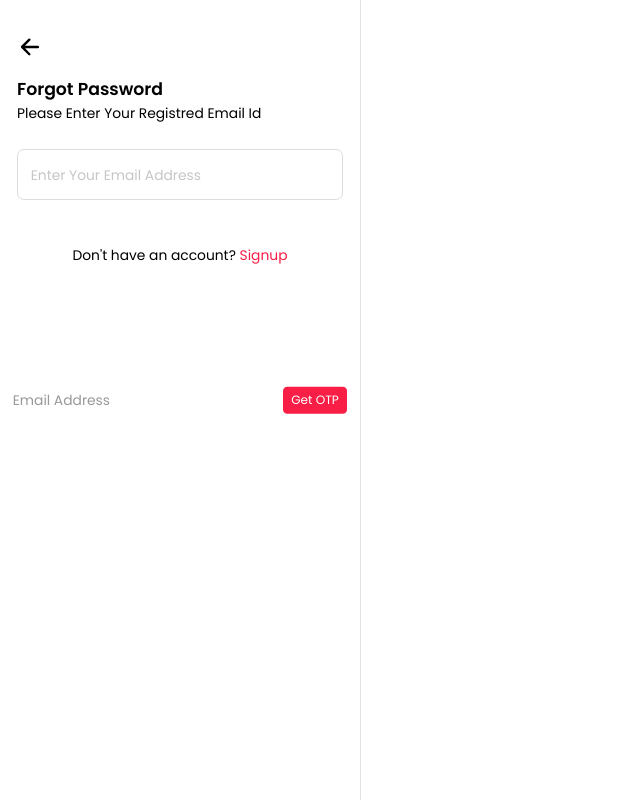
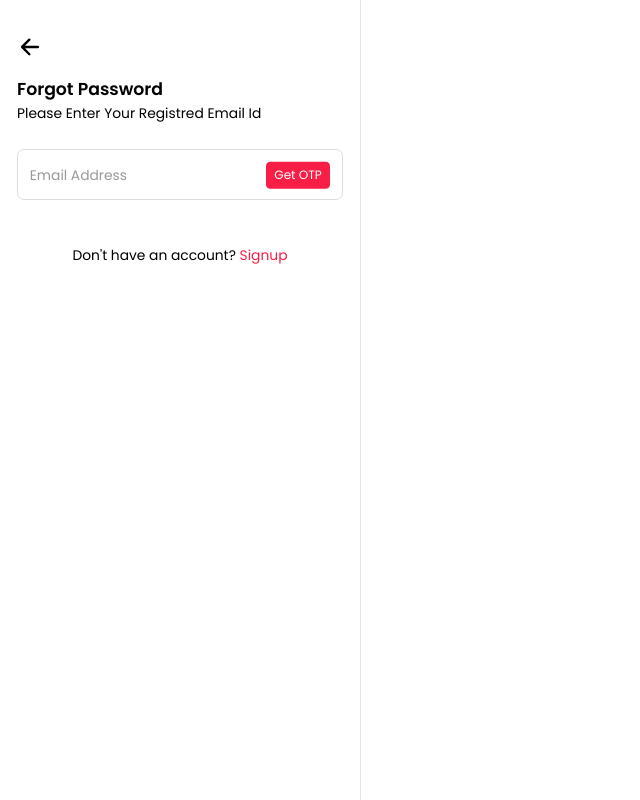
Before and after one commit to 25mohit/rent-property-project-frontend, a Next.js app: page /ForgotPassword in a window 1280 px wide. Shown: the whole page, without its empty margins (0-640 px from the left). Built offline with nearby package versions, Linux system fonts and the light colour scheme.

Commit message:
forgot password issue done

```diff
--- a/src/app/ForgotPassword/page.tsx
+++ b/src/app/ForgotPassword/page.tsx
@@ -4,6 +4,7 @@ import UserForm from '../components/HOC/UserForm/UserForm'
 import Link from "next/link";
 import { IoArrowBack } from "react-icons/io5";
 import OtpInput from 'react-otp-input';
+import InputField from "../components/Utils/Form/InputField/InputField";
 
 const ForgotPassword = () => {
   const [otp, setOtp] = useState('');
@@ -25,16 +26,9 @@ const ForgotPassword = () => {
         <h2 className="mb-2">Forgot Password</h2>
         <p>Please Enter Your Registred Email Id</p>
       </div>
-      <div className="formGroup">
-        <label className="formLabel">Email Address</label>
-        <div className="otpVerification">
-          <input type="email" className='form-control' placeholder='Enter Your Email Address' />
-          <button type="button" className="getOtpBtn" onClick={handleGetOTPClick}>Get OTP</button>
-        </div>
-        <p className='error danger'></p>
-      </div>
-      {showVerifyOTP && (
-        <div className="formGroup">
+      <InputField type="email" placeholder="Email Address" verifyClick={setShowVerifyOTP} />
+
+      {showVerifyOTP && <div className='formGroup showOtp'>
         <div className="verificationForm">
           <label>OTP has been sent please verify</label>
           <div className='otpBox'>
@@ -47,8 +41,7 @@ const ForgotPassword = () => {
           </div>
         </div>
         <p className='error success text-center'></p>
-        </div>
-      )}
+      </div>}
 
 
       <p className="switchScreen">Don't have an account? <Link className="link" href="/Signup">Signup</Link></p>
```
Lines whose indentation alone changed are shown as unchanged.
